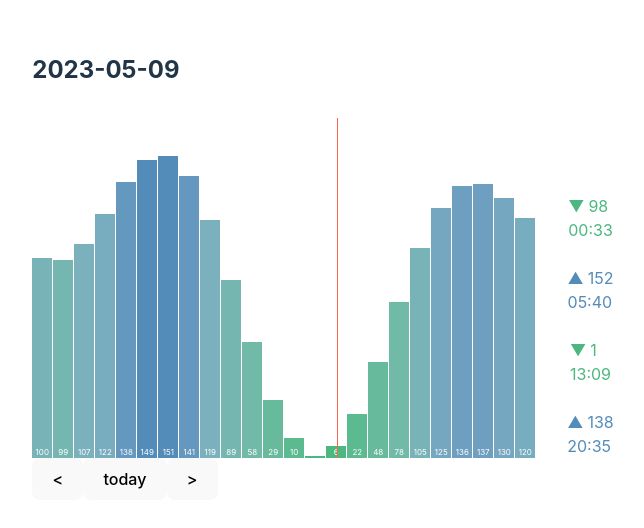
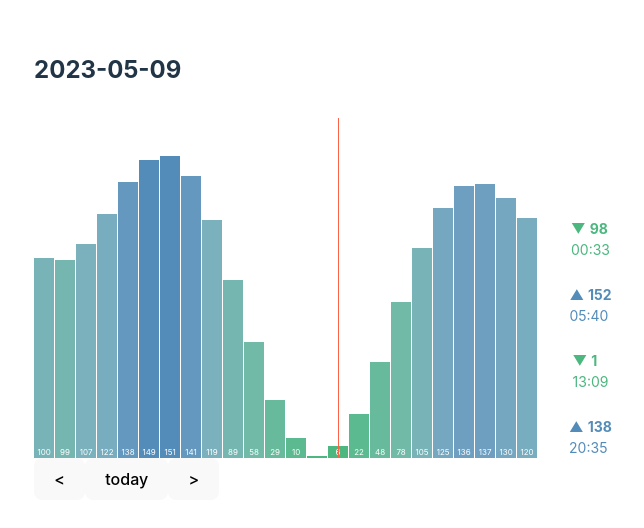
Before and after one commit to calbert1209/black-kite, a Preact app: page / in a window 1280 px wide. Shown: the part 134-662 px from the top of the page, without its empty margins (317-961 px from the left). Built offline with nearby package versions, Linux system fonts and the light colour scheme.

Commit message:
:lipstick: style high and low events

```diff
--- a/src/components/TideLevelWindow/ExtremityEvent.css
+++ b/src/components/TideLevelWindow/ExtremityEvent.css
@@ -5,3 +5,12 @@
 .extremity-event--low {
   color: rgb(76, 183, 127);
 }
+
+.extremity-event_primary-row {
+  font-weight: 700;
+  font-size: calc(14 / 16 * 1rem);
+}
+
+.extremity-event_secondary-row {
+  font-size: calc(14 / 16 * 1rem);
+}
--- a/src/components/TideLevelWindow/ExtremityEvent.tsx
+++ b/src/components/TideLevelWindow/ExtremityEvent.tsx
@@ -9,11 +9,13 @@
       type === "high" ? "extremity-event--high" : "extremity-event--low"
     }
   >
-    <Row gap={"4px"}>
+    <Row gap={"4px"} className="extremity-event_primary-row">
       <div>{type === "high" ? "▲" : "▼"}</div>
       <div>{level}</div>
     </Row>
-    <div>{timeStamp.substring(11, 16)}</div>
+    <div className="extremity-event_secondary-row">
+      {timeStamp.substring(11, 16)}
+    </div>
   </Column>
 );
 
```
